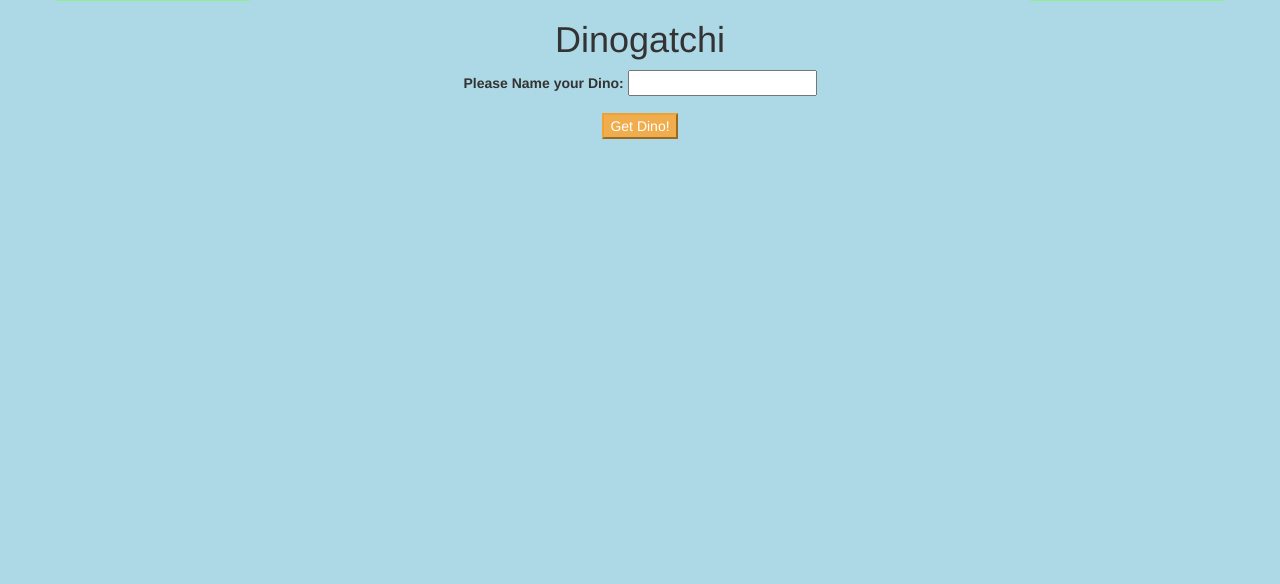
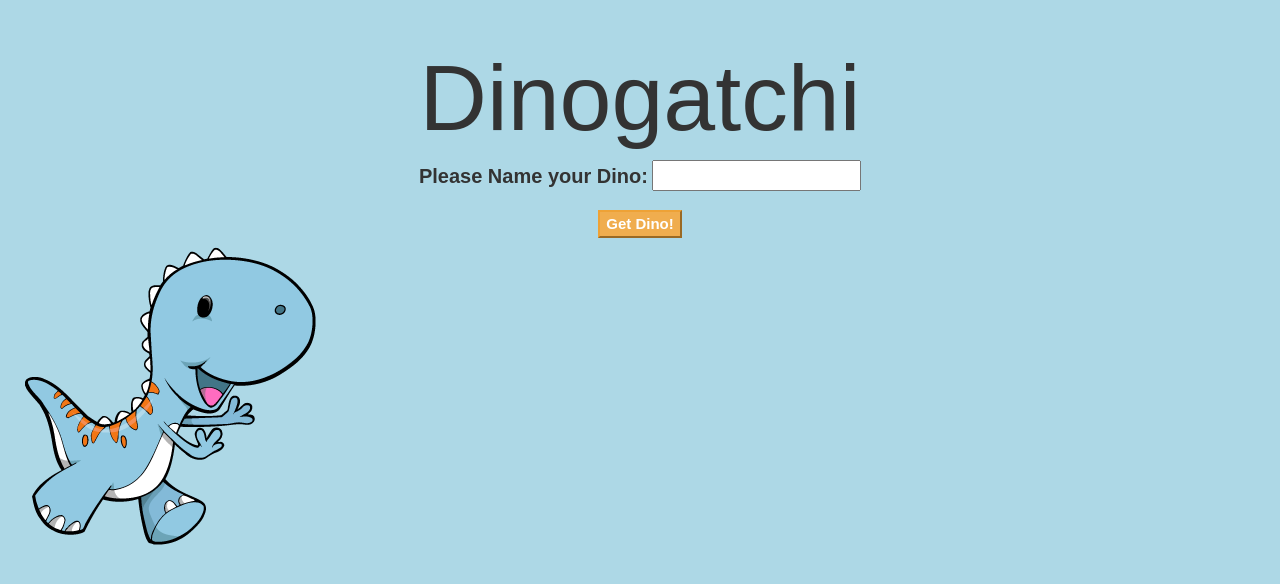
Before and after one commit to eswotinsky/dinogatchi, a plain HTML site: page index.html in a window 1280 px wide. Drawn offline with Linux system fonts and the light colour scheme.

Commit message:
fix restart bug and caps health at 100, style updates made

```diff
--- a/css/styles.css
+++ b/css/styles.css
@@ -1,10 +1,19 @@
 body {
   text-align: center;
-  background-color: lightblue;
+  background: lightblue url("../img/dino.png")no-repeat fixed left;
+  font-family: fantasy;
+  font-weight: bold;
+  font-size: 150%;
+
+}
+h1{
+  font-size: 70pt;
+  margin-top: 47px;
 }
 
-.col-xs-2 {
-  background-color: lightgreen;
+h2{
+  font-size: 35pt;
+  margin-top: 47px;
 }
 
 img {
@@ -32,4 +41,11 @@ margin-top: 2px
 
 #youLose {
   display: none;
+  margin-top: 47px;
 }
+label{
+  font-size: 15pt;
+}
+input{
+  padding-top: 5px
+}
--- a/index.html
+++ b/index.html
@@ -25,7 +25,7 @@
         </form>
         </div>
         <div class="dinogatchi">
-        <h1 class="dinoName"></h1>
+        <h2 class="dinoName"></h2>
         <img id="dinoDisplay" class="center">
         <hr>
 
@@ -41,7 +41,7 @@
 
       <div id="youLose">
         <p id="youLoseP"></p>
-        <button type="button" name="reset" id="resetGame">Reset Game</button>
+        <button class=" btn-warning" type="button" name="reset" id="resetGame">Reset Game</button>
       </div>
 
       </div>
--- a/js/scripts.js
+++ b/js/scripts.js
@@ -12,11 +12,16 @@ function resetGame() {
   randomDino();
   healthBar = 101;
 
-  console.log(healthBar);
 }
+var healthBar;
+$(function(){
+  healthBar = parseFloat($(".progress-bar").css("width")) + 1;
 
-$(function(){
-  var healthBar = parseFloat($(".progress-bar").css("width")) + 1;
+  setInterval(function() {
+    if(healthBar > 101) {
+      healthBar = 101;
+    }
+  },1);
 
   randomDino();
 
@@ -46,7 +51,6 @@ $(function(){
 
   $("#submitName").click(function(event){
     event.preventDefault();
-    console.log(healthBar);
 
     var dinoName = ($("#nameMyDino").val());
     if (dinoName == ""){
@@ -64,17 +68,16 @@ $(function(){
         if (isAlive) {
           $(".progress-bar").text(healthBar-=1);
           $(".progress-bar").css("width", healthBar + "%");
-          if (healthBar < 0){
+          if (healthBar < 1){
             isAlive = false;
           }
         }
           else {
-            alert("You have killed " + dinoName);
             $("#youLose").show();
             $("#youLoseP").text("Your dinosaur has shuffled off this mortal coil.");
             clearInterval(running);
           }
-      }, 1000);
+      }, 500);
       $("#resetGame").click(function(){
         resetGame();
       })
```
Also changed, not shown: img/dino.png (added), 1 other file.
